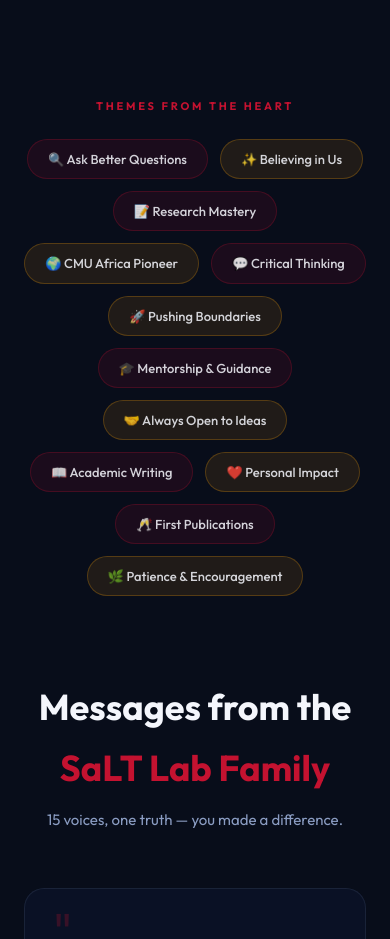
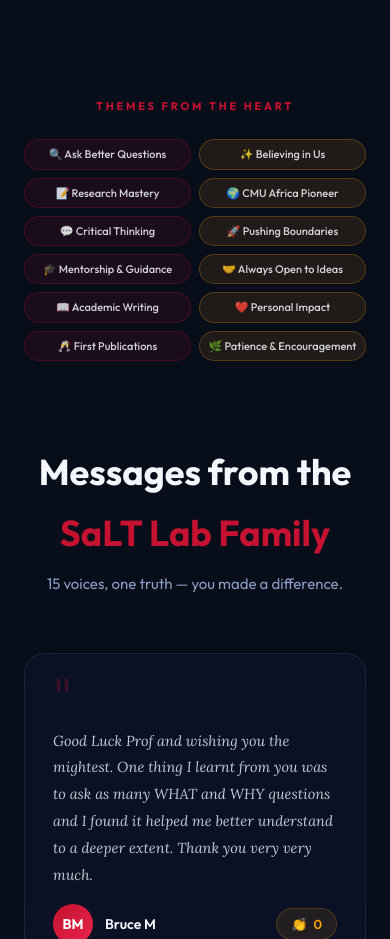
Before and after one commit to edwardajayi/profmitra, a plain HTML site: page index.html in a window 390 px wide. Shown: the part 1200-2139 px from the top of the page. Drawn offline with Linux system fonts and the light colour scheme.

Commit message:
make theme tags compact 2-per-row on mobile and 3-per-row on tablet

```diff
--- a/index.html
+++ b/index.html
@@ -276,11 +276,28 @@
       font-size: 11px; font-weight: 700; letter-spacing: 0.25em;
       text-transform: uppercase; color: var(--crimson); margin-bottom: 24px;
     }
-    .theme-tags { display: flex; flex-wrap: wrap; justify-content: center; gap: 12px; }
+    .theme-tags {
+      display: flex;
+      flex-wrap: wrap;
+      justify-content: center;
+      gap: 10px;
+      max-width: 860px;
+      margin: 0 auto;
+    }
     .theme-tag {
-      padding: 8px 20px; border-radius: 50px; font-size: 13px; font-weight: 500;
-      background: rgba(196,18,48,0.1); border: 1px solid rgba(196,18,48,0.25);
-      color: rgba(244,246,252,0.85); transition: all 0.25s ease; cursor: default;
+      padding: 8px 18px;
+      border-radius: 50px;
+      font-size: 13px;
+      font-weight: 500;
+      background: rgba(196,18,48,0.1);
+      border: 1px solid rgba(196,18,48,0.25);
+      color: rgba(244,246,252,0.85);
+      transition: all 0.25s ease;
+      cursor: default;
+      display: inline-flex;
+      align-items: center;
+      justify-content: center;
+      text-align: center;
     }
     .theme-tag:hover {
       background: rgba(196,18,48,0.2); border-color: rgba(196,18,48,0.5);
@@ -291,6 +308,31 @@
     }
     .theme-tag.gold:hover {
       background: rgba(245,158,11,0.2); border-color: rgba(245,158,11,0.5);
+    }
+
+    @media (max-width: 768px) {
+      .theme-tags {
+        display: grid;
+        grid-template-columns: repeat(3, 1fr);
+        gap: 8px;
+        max-width: 580px;
+      }
+      .theme-tag {
+        font-size: 12px;
+        padding: 8px 10px;
+      }
+    }
+
+    @media (max-width: 540px) {
+      .theme-tags {
+        grid-template-columns: repeat(2, 1fr);
+        gap: 8px;
+      }
+      .theme-tag {
+        font-size: 11px;
+        padding: 7px 6px;
+        line-height: 1.3;
+      }
     }
 
     /* TESTIMONIALS */
```
